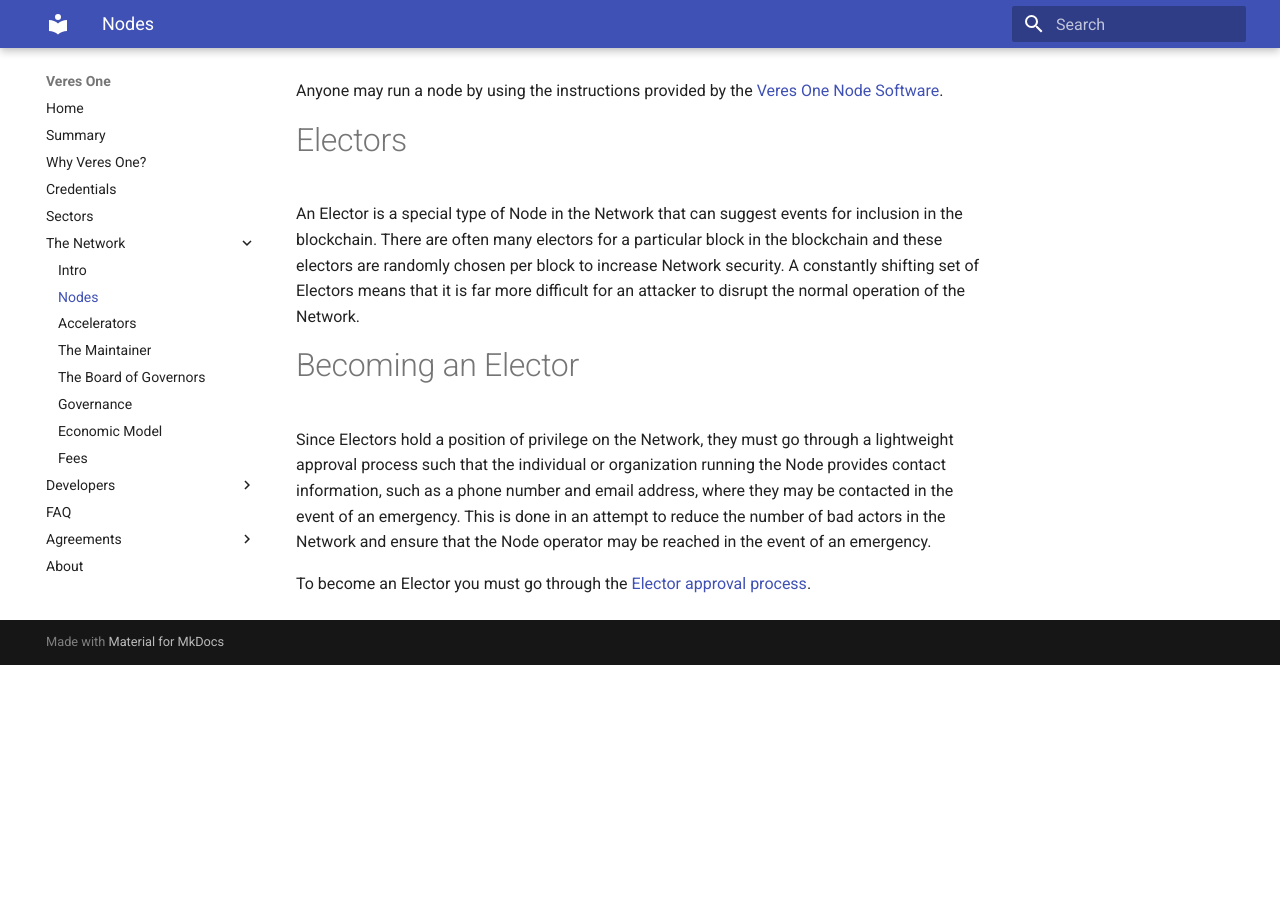
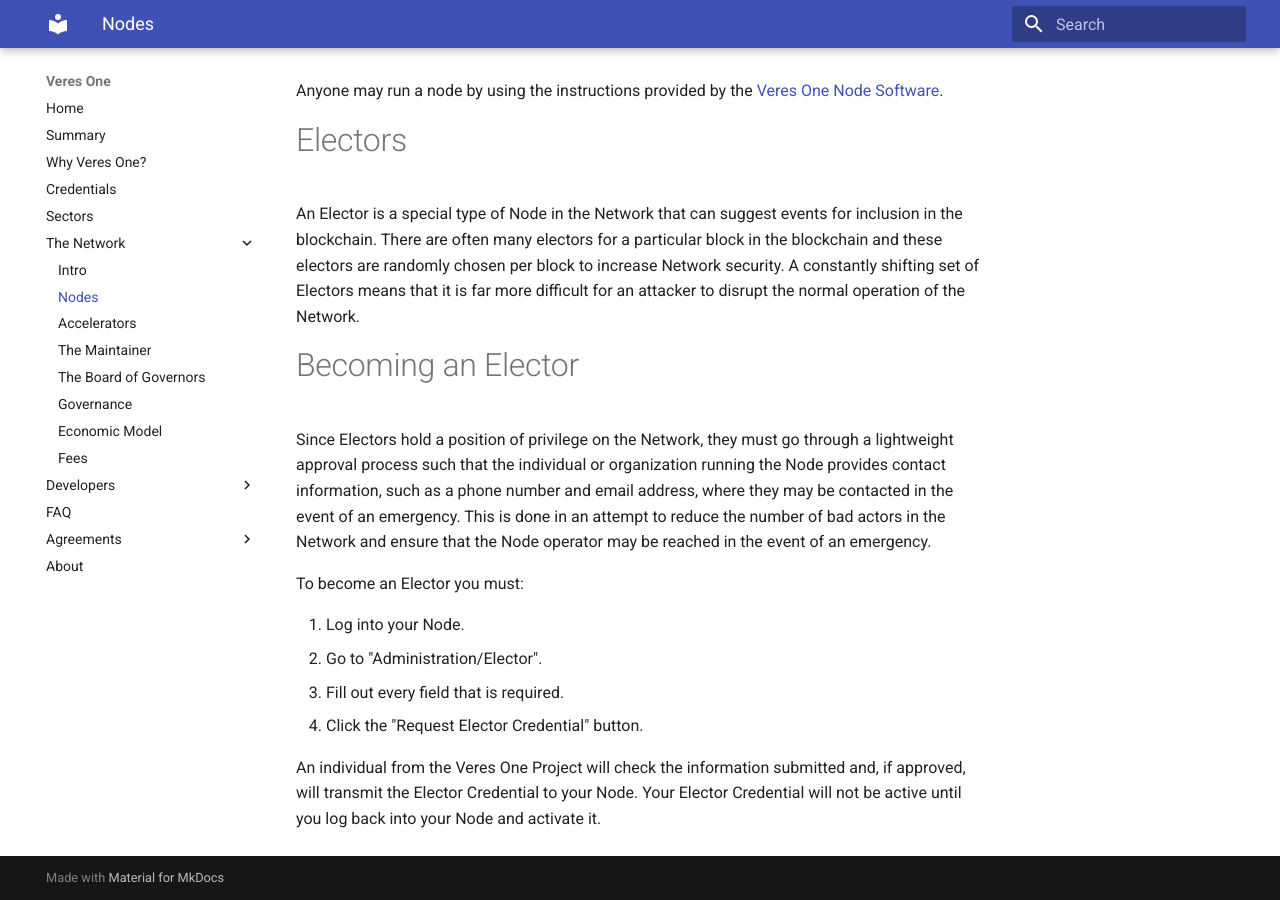
Before and after one commit to veres-one/docs.veres.one, an MkDocs documentation site: the page built from docs/network/nodes.md, in a window 1280 px wide and 900 px high, scrolled down 543 px. Built offline with MkDocs 1.6.1 and Material for MkDocs 9.7.7, drawn with Linux system fonts in a browser that asks for light colours; old or Windows-style settings are respelled for this version of MkDocs; before the commit the page ends 1208 px from its top, so only the background shows below that.

Commit message:
Fix Elector registration process.

```diff
--- a/docs/network/nodes.md
+++ b/docs/network/nodes.md
@@ -40,5 +40,14 @@ email address, where they may be contacted in the event of an emergency. This
 is done in an attempt to reduce the number of bad actors in the Network and
 ensure that the Node operator may be reached in the event of an emergency.
 
-To become an Elector you must go through the
-[Elector approval process](https://github.com/veres-one/veres-one).
+To become an Elector you must:
+
+1. Log into your Node.
+2. Go to "Administration/Elector".
+3. Fill out every field that is required.
+4. Click the "Request Elector Credential" button.
+
+An individual from the Veres One Project will check the information submitted
+and, if approved, will transmit the Elector Credential to your Node. Your
+Elector Credential will not be active until you log back into your Node and
+activate it.
```
